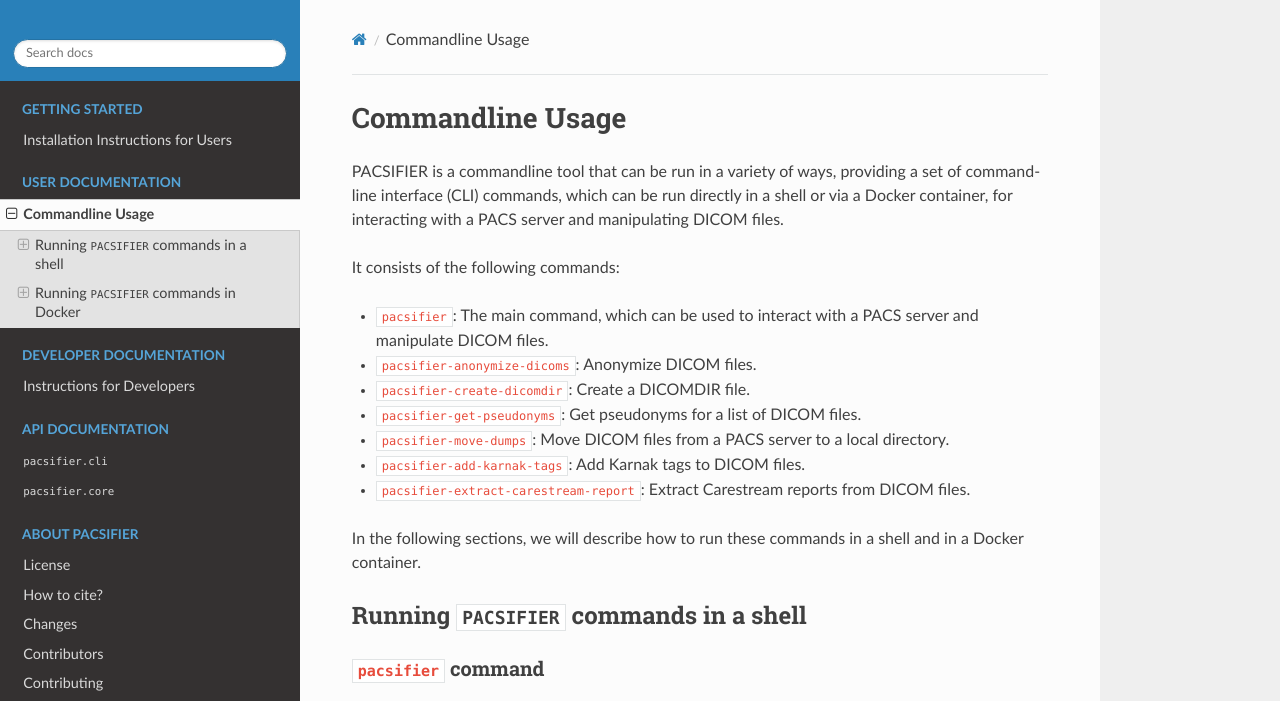
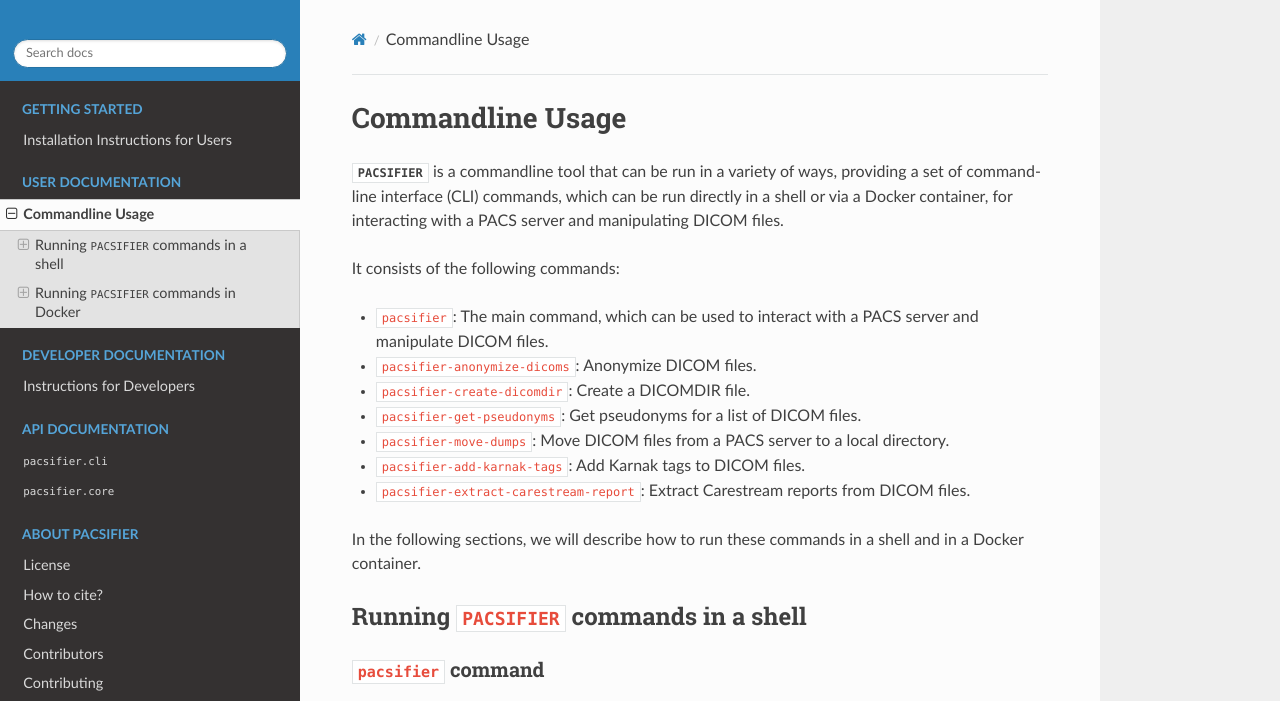
Before and after one commit to TranslationalML/pacsifier, a Sphinx documentation site: the page built from docs/usage.rst, in a window 1280 px wide and 900 px high, cut to the strip 0-701 px from the top of the window. Built offline with Sphinx 7.4.7 and the Read the Docs theme 3.1.0, drawn with Linux system fonts in a browser that asks for light colours; pages that are not in the unit, such as notebooks, are missing from menus; the version number could not be read and is left out.

Commit message:
docs: typos and display fixes

```diff
--- a/docs/developer.rst
+++ b/docs/developer.rst
@@ -21,7 +21,7 @@
 
 .. _instructions_pacsifier_install:
 
-How to install `PACSIFIER` locally
+How to install ``PACSIFIER`` locally
 ~~~~~~~~~~~~~~~~~~~~~~~~~~~~~~~~~~~~~~~~
 
 1. PACSIFIER relies on the `DCMTK`_ tools for DICOM network communication. It can be easily installed on Ubuntu with the following command:
--- a/docs/index.rst
+++ b/docs/index.rst
@@ -27,7 +27,7 @@
 License information
 --------------------
 
-This software is distributed under the XXX license. See :ref:`license <license>` for more details.
+This software is distributed under the Apache 2 license. See :ref:`license <license>` for more details.
 
 All trademarks referenced herein are property of their respective holders.
 
@@ -44,7 +44,7 @@
 Funding
 --------
 
-This project received funding from [...]
+This project received funding from the Lausanne University Hospital and the Lundin Family Brain Tumour Research Center.
 
 Contents
 =========
--- a/docs/usage.rst
+++ b/docs/usage.rst
@@ -4,7 +4,7 @@
 Commandline Usage
 ***********************
 
-PACSIFIER is a commandline tool that can be run in a variety of ways, providing a set of command-line interface (CLI) commands, which can be run directly in a shell or via a Docker container, for interacting with a PACS server and manipulating DICOM files.
+`PACSIFIER` is a commandline tool that can be run in a variety of ways, providing a set of command-line interface (CLI) commands, which can be run directly in a shell or via a Docker container, for interacting with a PACS server and manipulating DICOM files.
 
 It consists of the following commands:
 
@@ -18,7 +18,7 @@
 
 In the following sections, we will describe how to run these commands in a shell and in a Docker container.
 
-Running `PACSIFIER` commands in a shell
+Running ``PACSIFIER`` commands in a shell
 =======================================
 
 ``pacsifier`` command
@@ -66,8 +66,8 @@
 
 .. _cmdusage-docker:
 
-Running `PACSIFIER` commands in Docker
-======================================
+Running ``PACSIFIER`` commands in Docker
+========================================
 
 In this section, we provide examples to run each of the ``PACSIFIER`` commands in the Docker container.
 
```
